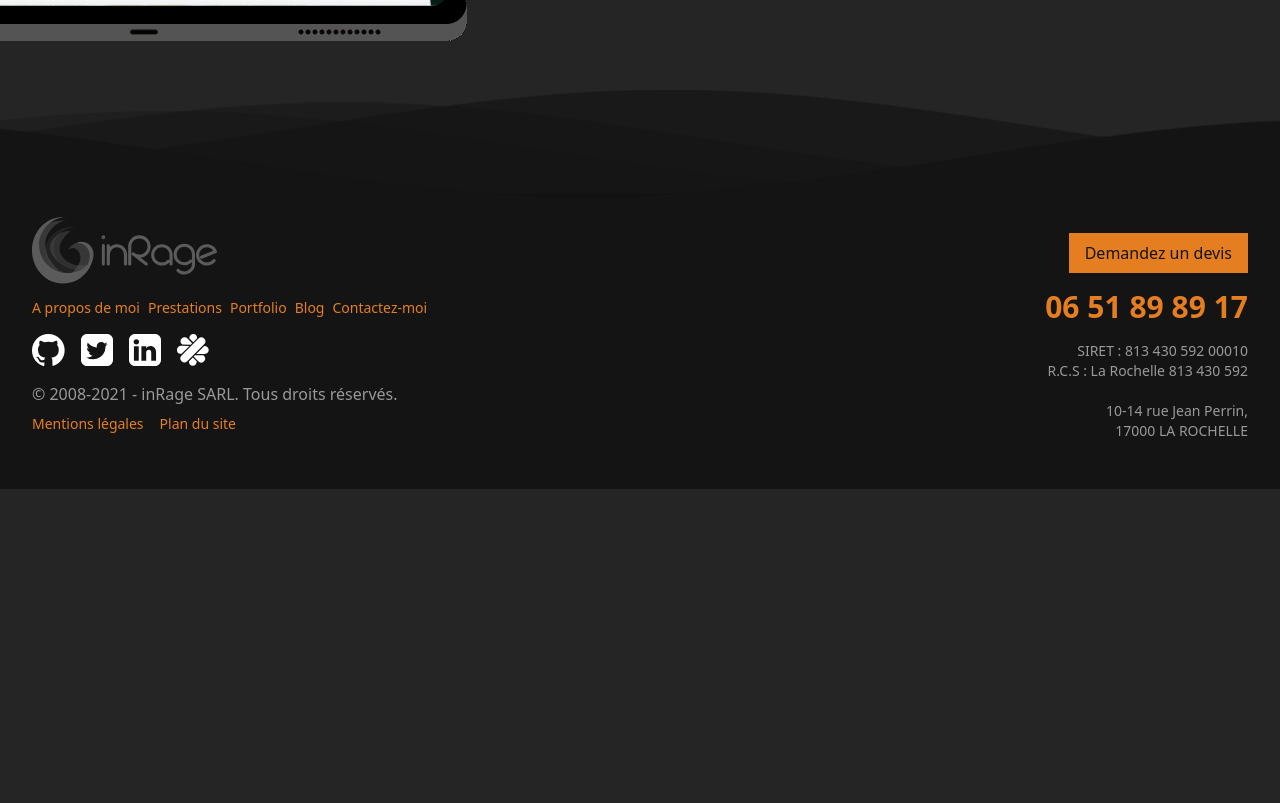
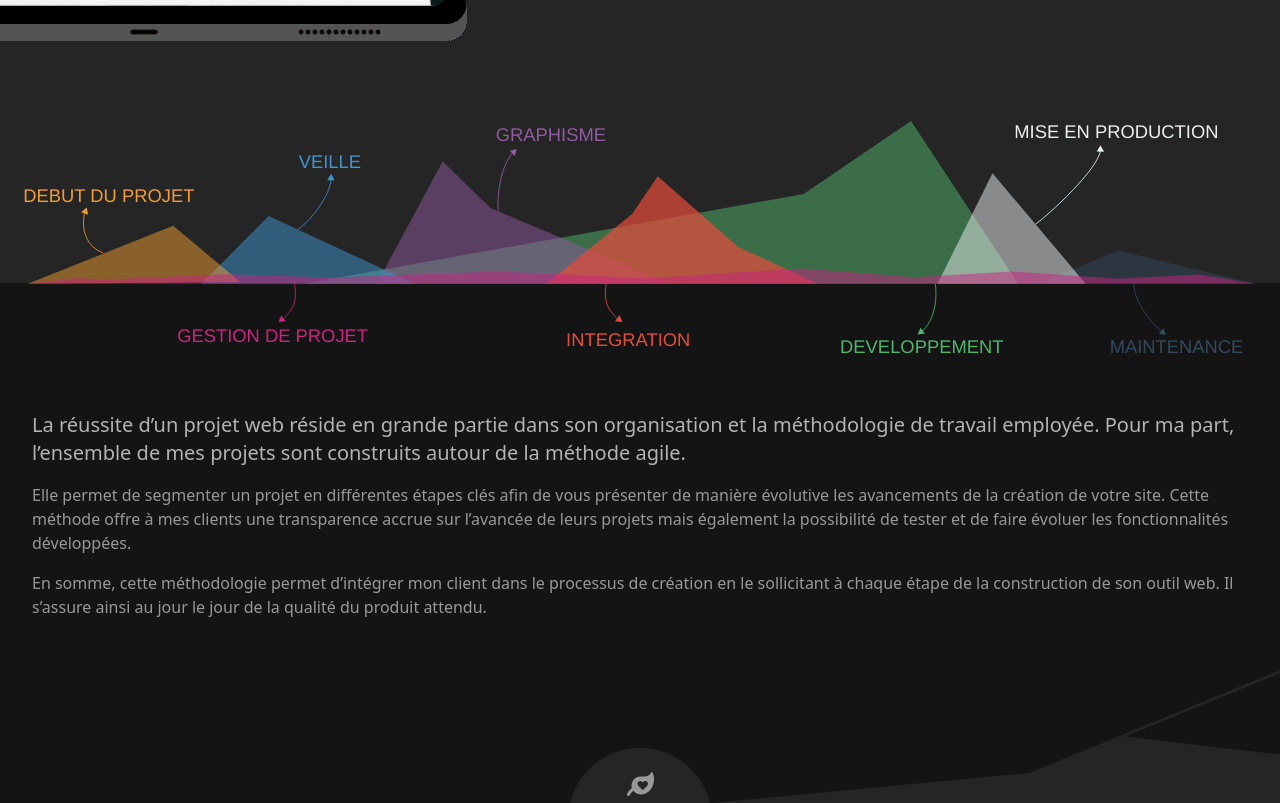
Before and after one commit to akiletour/inrage, a Next.js app: page /prestations in a window 1280 px wide. Shown: the part 1000-1803 px from the top of the page. Before the commit the page ends 1489 px from the top, so only its background shows below. Built offline with nearby package versions, Linux system fonts and the light colour scheme.

Commit message:
feat(prestations): add agile block

```diff
--- a/pages/prestations/index.js
+++ b/pages/prestations/index.js
@@ -1,5 +1,8 @@
 import Image from 'next/image';
 import Head from 'next/head';
+import Diagonal from '../../components/layouts/Diagonal';
+import MoreIcon from '../../components/icons/MoreIcon';
+import LeafHeartIcon from '../../components/icons/LeafHeartIcon';
 
 export default function Prestations() {
   return (
@@ -63,6 +66,237 @@ export default function Prestations() {
           </div>
         </div>
       </div>
+
+      <div className="mt-10">
+        <div className="px-3">
+          <svg
+            className="block w-full h-auto -mb-[5.75%]"
+            height="279"
+            viewBox="0 0 1473 279"
+            width="1473"
+            xmlns="http://www.w3.org/2000/svg"
+          >
+            <g fillRule="evenodd" fill="none">
+              <path
+                d="M334.926 194.637L932.094 87.268 1060.546 0l128.081 194.637z"
+                fillRule="nonzero"
+                fill="#50B66D"
+                opacity=".5"
+              />
+              <path
+                d="M1212.891 194.637l95.067-39.75 164.357 39.75z"
+                fillRule="nonzero"
+                fill="#35495E"
+                opacity=".5"
+              />
+              <path
+                d="M1092.242 194.637l65.72-132.275 111.37 132.275z"
+                fillRule="nonzero"
+                fill="#ECF0F1"
+                opacity=".5"
+              />
+              <path
+                d="M421.827 194.447l78.789-145.995 57.478 55.816 214.471 90.179z"
+                fillRule="nonzero"
+                fill="#925BA1"
+                opacity=".5"
+              />
+              <text
+                fill="#C92480"
+                fontFamily="Helvetica"
+                fontSize="22"
+                transform="translate(-1 -1)"
+              >
+                <tspan x="184.0942" y="265.2684">GESTION DE PROJET</tspan>
+              </text>
+              <text
+                fill="#F19D32"
+                fontFamily="Helvetica"
+                fontSize="22"
+                transform="translate(-1 -1)"
+              >
+                <tspan x="0" y="98.3187">DEBUT DU PROJET</tspan>
+              </text>
+              <text
+                fill="#3F96CF"
+                fontFamily="Helvetica"
+                fontSize="22"
+                transform="translate(-1 -1)"
+              >
+                <tspan x="329.4956" y="56.991">VEILLE</tspan>
+              </text>
+              <text
+                fill="#925BA1"
+                fontFamily="Helvetica"
+                fontSize="22"
+                transform="translate(-1 -1)"
+              >
+                <tspan x="565.0662" y="24.7987">GRAPHISME</tspan>
+              </text>
+              <text
+                fill="#E74C3C"
+                fontFamily="Helvetica"
+                fontSize="22"
+                transform="translate(-1 -1)"
+              >
+                <tspan x="649.1442" y="270.2156">INTEGRATION</tspan>
+              </text>
+              <text
+                fill="#50B66D"
+                fontFamily="Helvetica"
+                fontSize="22"
+                transform="translate(-1 -1)"
+              >
+                <tspan x="976.7459" y="278.5486">DEVELOPPEMENT</tspan>
+              </text>
+              <text
+                fill="#ECF0F1"
+                fontFamily="Helvetica"
+                fontSize="22"
+                transform="translate(-1 -1)"
+              >
+                <tspan x="1185.0481" y="21.7688">MISE EN PRODUCTION</tspan>
+              </text>
+              <text
+                fill="#35495E"
+                fontFamily="Helvetica"
+                fontSize="22"
+                transform="translate(-1 -1)"
+              >
+                <tspan x="1299.0454" y="278.5486">MAINTENANCE</tspan>
+              </text>
+              <path d="M73.13 107.757c-6.491 22.066 3.004 44.26 21.23 49.621" stroke="#F19D32" />
+              <path
+                d="M68.355 109.24l6.567-5.769 1.713 8.572z"
+                fillRule="nonzero"
+                fill="#F19D32"
+              />
+              <path
+                d="M308.065 237.902c17.752-14.626 17.635-27.698 15.391-43.264"
+                stroke="#C92480"
+              />
+              <path
+                d="M312.85 239.352l-8.673 1.093 3.391-8.058z"
+                fillRule="nonzero"
+                fill="#C92480"
+              />
+              <path
+                d="M367.378 67.802c-1.08 22.975-26.171 52.561-39.95 62.009"
+                stroke="#3F96CF"
+              />
+              <path
+                d="M371.406 70.765l-4.321-7.599-4.421 7.541z"
+                fillRule="nonzero"
+                fill="#3F96CF"
+              />
+              <path
+                d="M585.683 36.512c-16.127 16.4-20.792 54.911-18.366 71.441"
+                stroke="#925BA1"
+              />
+              <path
+                d="M580.772 35.569l8.512-1.992-2.531 8.367z"
+                fillRule="nonzero"
+                fill="#925BA1"
+              />
+              <path
+                d="M711.519 237.902c-17.752-14.626-17.635-27.698-15.391-43.264"
+                stroke="#E74C3C"
+              />
+              <path
+                d="M706.734 239.352l8.673 1.093-3.391-8.058z"
+                fillRule="nonzero"
+                fill="#E74C3C"
+              />
+              <path
+                d="M1072.391 252.748c17.752-14.626 19.427-42.544 17.183-58.111"
+                stroke="#50B66D"
+              />
+              <path
+                d="M1077.177 254.199l-8.673 1.092 3.39-8.057z"
+                fillRule="nonzero"
+                fill="#50B66D"
+              />
+              <path
+                d="M1287.293 33.676c-1.08 22.975-64.164 80.272-77.943 89.721"
+                stroke="#ECF0F1"
+              />
+              <path
+                d="M1291.32 36.639L1287 29.04l-4.421 7.541z"
+                fillRule="nonzero"
+                fill="#ECF0F1"
+              />
+              <path
+                d="M1361.688 253.262c-17.752-14.626-36.464-43.059-34.22-58.625"
+                stroke="#35495E"
+              />
+              <path
+                d="M1356.903 254.713l8.673 1.092-3.391-8.057z"
+                fillRule="nonzero"
+                fill="#35495E"
+              />
+              <path
+                d="M211.987 194.637l80.562-80.972 174.915 80.972z"
+                fillRule="nonzero"
+                fill="#3F96CF"
+                opacity=".5"
+              />
+              <path
+                d="M4.558 194.637l173.787-69.409 80.335 67.409z"
+                fillRule="nonzero"
+                fill="#F19D32"
+                opacity=".5"
+              />
+              <path
+                d="M624.81 194.44l102.28-83.18 30.51-45.23 96.494 84.517 95.26 43.9z"
+                fillRule="nonzero"
+                fill="#E74C3C"
+                opacity=".7"
+              />
+              <path
+                d="M1471.692 194.637l-65.756-11.105-98.105 4.947-126.841-8.451-118.527 6.661-131.685-10.421-185.684 11.685-177.565-7.878-202.435 7.035-128.421-3.894-134.21 6.21-40.948-1.263-59.013 6.474h1469.813z"
+                fillRule="nonzero"
+                fill="#CA2381"
+                opacity=".5"
+              />
+            </g>
+          </svg>
+        </div>
+        <div className="bg-gray-darker pt-16">
+          <div className="container -mb-10">
+            <p className="text-gray-light text-xl">
+              La réussite d’un projet web réside en grande partie dans son organisation et la
+              méthodologie de travail employée. Pour ma part, l’ensemble de mes projets sont
+              construits autour de la méthode agile.
+            </p>
+
+            <p className="mt-2">
+              Elle permet de segmenter un projet en différentes étapes clés afin de vous présenter
+              de manière évolutive les avancements de la création
+              de votre site. Cette méthode offre à mes clients une transparence accrue sur l’avancée
+              de leurs projets mais également la possibilité de tester et de faire évoluer les
+              fonctionnalités développées.
+            </p>
+
+            <p className="mt-2">
+              En somme, cette méthodologie permet d’intégrer mon client dans le processus de
+              création
+              en le sollicitant à chaque étape de la construction de son outil web. Il s’assure
+              ainsi
+              au jour le jour de la qualité du produit attendu.
+            </p>
+          </div>
+
+          <Diagonal
+            bgClass="fill-gray-dark"
+            bgCorner="fill-gray-darker"
+            cta={{
+              icon: <LeafHeartIcon />,
+              title: ['Demandez votre', <br />, 'devis'],
+              href: '/',
+            }}
+          />
+        </div>
+      </div>
     </>
   );
 }
```
